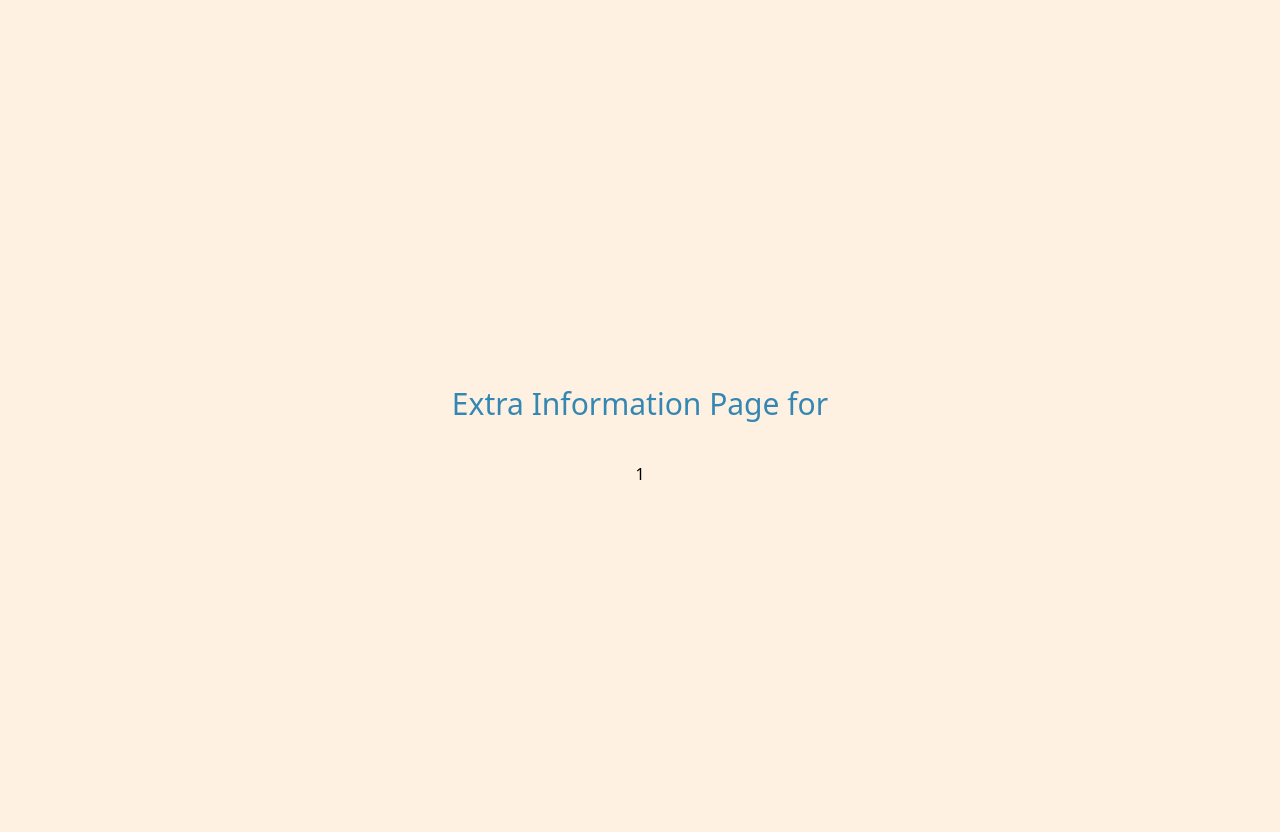
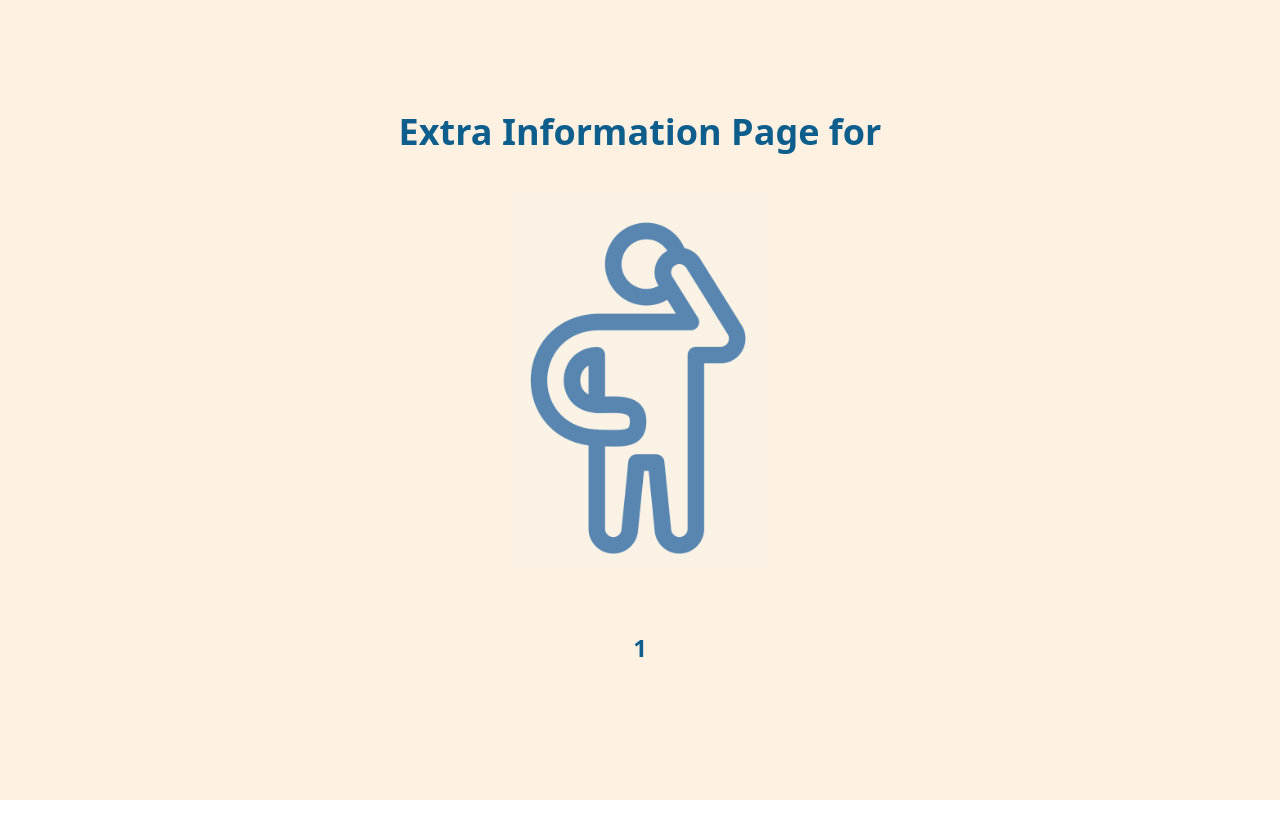
Before and after one commit to kufupa/drp44, a React (Create React App) app: page /unique-page/1 in a window 1280 px wide. After the commit the page ends 800 px from the top, so only its background shows below. Built offline with nearby package versions, Linux system fonts and the light colour scheme; no server answers; the database is empty.

Commit message:
Feat: Info page formatting with vomitingblood png

```diff
--- a/src/pages/Info.tsx
+++ b/src/pages/Info.tsx
@@ -1,5 +1,7 @@
 import React, { useEffect } from 'react';
 import { useNavigate, useParams, useLocation } from 'react-router-dom';
+// @ts-ignore
+import VomitingBlood from '../components/VomitingBlood.png'
 
 const InfoPage: React.FC = () => {
   const navigate = useNavigate();
@@ -28,9 +30,13 @@ const InfoPage: React.FC = () => {
   const segments = infoData.split('·');
 
     return (
-    <div className='backgroundPale items-center justify-center min-h-screen flex flex-col'>
-      <div className='textBlue text-3xl p-10'>Extra Information Page for {symptomName}</div>
-      <div>
+      <div className='textBlue backgroundPale textBlue flex flex-col fixed inset-0 items-center justify-center'>
+              <div className='textClickBlue text-4xl font-bold top-10 my-5'>Extra Information Page for {symptomName}</div>
+              <div className='md:top-32 top-40 my-5'>
+                <img src={VomitingBlood} alt="" className='w-64' />
+              </div>
+              {/* <div className='textClickBlue text-3xl'> */}
+              <div className='text-2xl textClickBlue px-4 py-6 font-bold my-5'>
               {segments.map((segment, index) => (
                 <div key={index}>
                   {index === 0 ? segment.trim() : `· ${segment.trim()}`}
```
Also changed, not shown: src/components/VomitingBlood.png (added). Lines whose indentation alone changed are shown as unchanged.
